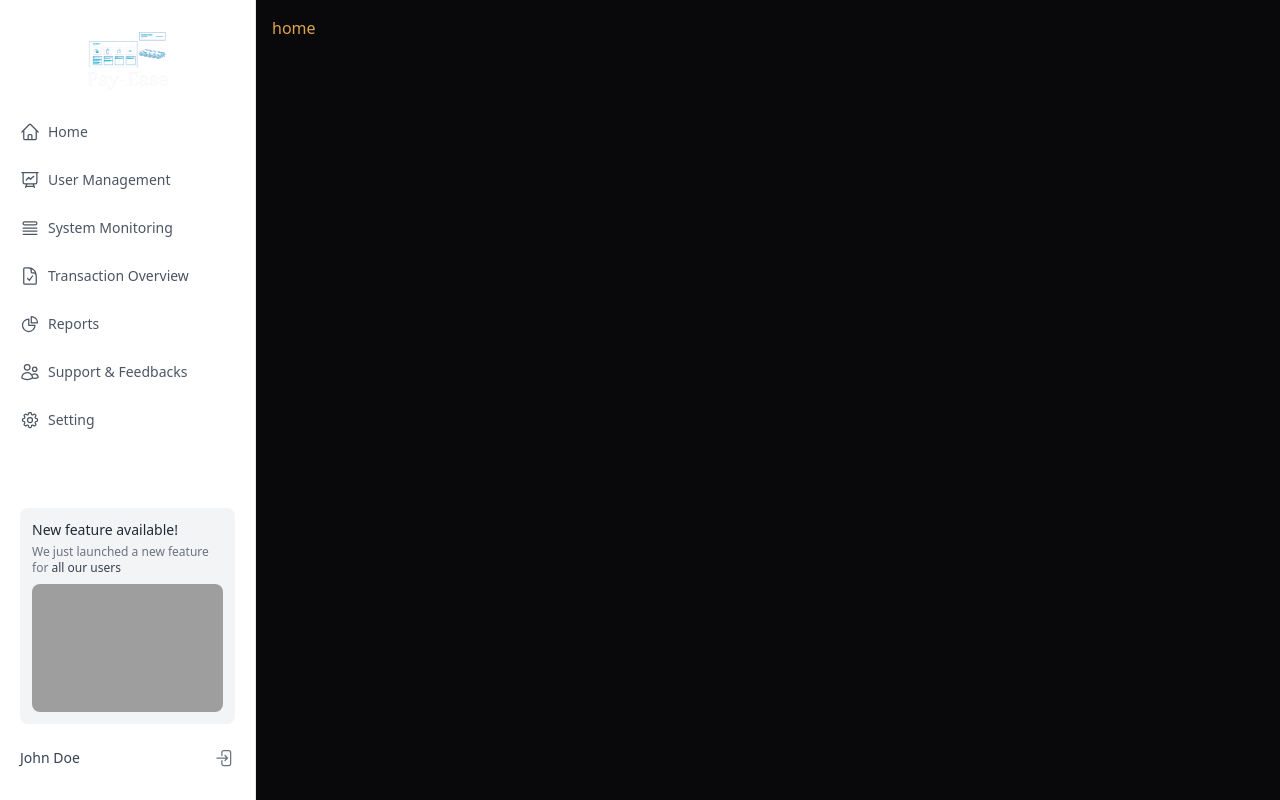
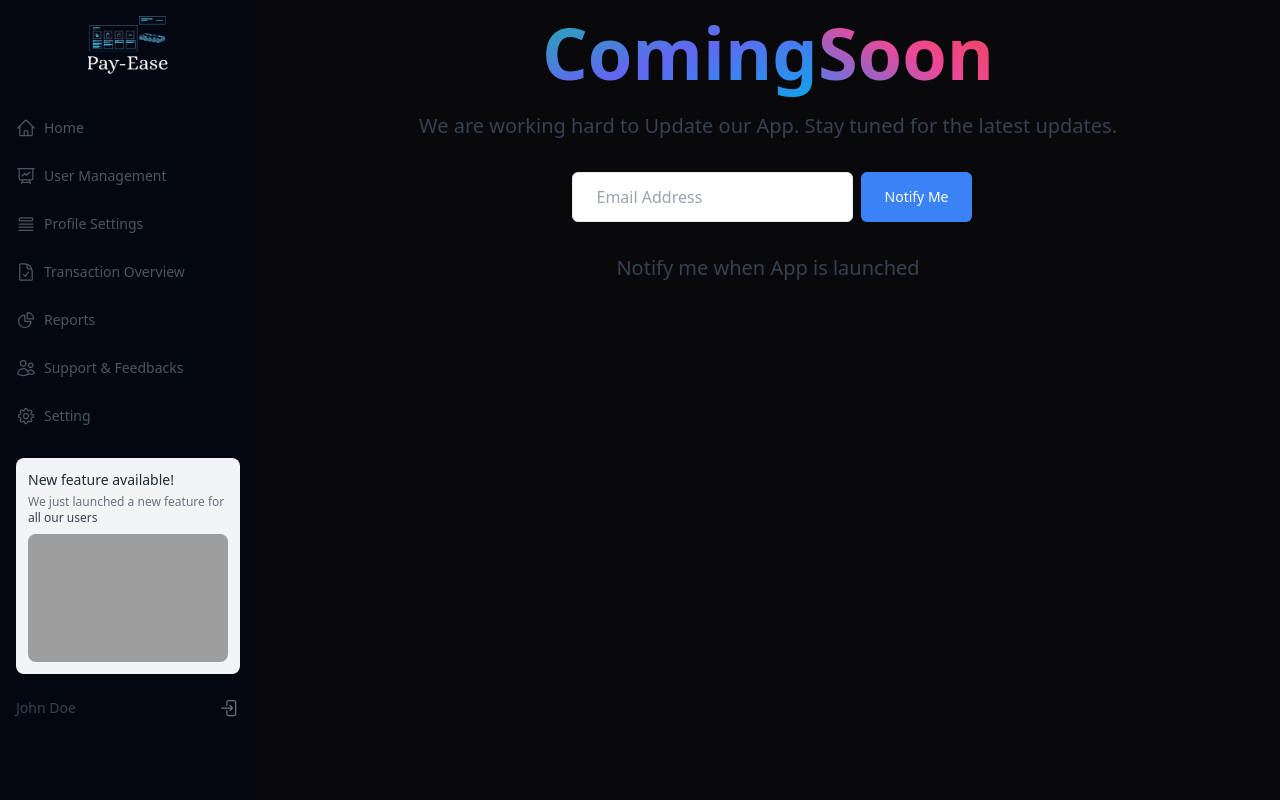
Before and after one commit to NabilaFerdousPrapty/Pay-Ease-Client, a React (Vite) app: page / in a window 1280 px wide. Built offline with nearby package versions, Linux system fonts and the light colour scheme; no server answers; grey boxes are pictures that could not be loaded.

Commit message:
user manage ment on going

```diff
--- a/src/Layouts/Dashboard/Dashboard.jsx
+++ b/src/Layouts/Dashboard/Dashboard.jsx
@@ -7,13 +7,19 @@ const Dashboard = () => {
     const [isSidebarOpen, setIsSidebarOpen] = useState(true);
 
   const toggleSidebar = () => {
+
     setIsSidebarOpen(!isSidebarOpen);
   };
   const isAdmin=true;
 
   return (
     <div className="h-screen  flex">
-      <aside className={`flex ${isSidebarOpen ? 'block':'hidden'}  flex-col w-64 h-screen px-5 py-8 overflow-y-scroll bg-white border-r rtl:border-r-0 rtl:border-l dark:bg-gray-900 dark:border-gray-700`}>
+
+
+      <div className={`fixed top-0 bg-gray-950 left-0 h-full w-64  p-4 overflow-y-auto transition-transform duration-300 ease-in-out transform ${
+          isSidebarOpen ? 'translate-x-0' : '-translate-x-full'
+        } md:relative md:translate-x-0`}>
+
         <Link to={'/'}>
           <img
             className="w-auto h-auto max-w-20 mx-auto "
@@ -22,10 +28,15 @@ const Dashboard = () => {
           />
         </Link>
 
+
         <div className="flex flex-col justify-between flex-1 mt-6">
           <nav className="flex-1 -mx-3 space-y-3 ">
 
-
+             <li className="md:hidden block">
+             <button className="absolute left-1 top-1" onClick={() => setIsSidebarOpen(!isSidebarOpen)}>
+          <GiHamburger className=" fill-current text-amber-400 text-lg" />
+        </button>
+             </li>
             <Link
               className="flex items-center px-3 py-2 text-gray-600 transition-colors duration-300 transform rounded-lg dark:text-gray-300 hover:bg-gray-100 dark:hover:bg-gray-800 dark:hover:text-gray-200 hover:text-gray-700"
               href="#"
@@ -48,7 +59,7 @@ const Dashboard = () => {
               <span className="mx-2 text-sm font-medium">Home</span>
             </Link>
 
-            <Link
+            <Link to={'/manage-users'}
               className="flex items-center px-3 py-2 text-gray-600 transition-colors duration-300 transform rounded-lg dark:text-gray-300 hover:bg-gray-100 dark:hover:bg-gray-800 dark:hover:text-gray-200 hover:text-gray-700"
               href="#"
             >
@@ -92,7 +103,7 @@ const Dashboard = () => {
               </svg>
 
               <span className="mx-2 text-sm font-medium">
-              System Monitoring
+              Profile Settings
               </span>
             </Link>
 
@@ -151,7 +162,7 @@ const Dashboard = () => {
 
             <Link
               className="flex items-center px-3 py-2 text-gray-600 transition-colors duration-300 transform rounded-lg dark:text-gray-300 hover:bg-gray-100 dark:hover:bg-gray-800 dark:hover:text-gray-200 hover:text-gray-700"
-              href="#"
+
             >
               <svg
                 xmlns="http://www.w3.org/2000/svg"
@@ -175,7 +186,7 @@ const Dashboard = () => {
 
             <Link
               className="flex items-center px-3 py-2 text-gray-600 transition-colors duration-300 transform rounded-lg dark:text-gray-300 hover:bg-gray-100 dark:hover:bg-gray-800 dark:hover:text-gray-200 hover:text-gray-700"
-              href="#"
+
             >
               <svg
                 xmlns="http://www.w3.org/2000/svg"
@@ -251,7 +262,7 @@ const Dashboard = () => {
             </div>
           </Link>
         </div>
-      </aside>
+      </div>
       <div className="flex-1">
         <div className="p-4">
           {/* Button to open/close sidebar on small screens */}
--- /dev/null
+++ b/src/Pages/Admin/TransactionOverview/TransactionOverview.jsx
@@ -0,0 +1,11 @@
+import React from 'react';
+
+const TransactionOverview = () => {
+    return (
+        <div>
+
+        </div>
+    );
+};
+
+export default TransactionOverview;
--- /dev/null
+++ b/src/Pages/Admin/UserManagement/UserManagement.jsx
@@ -0,0 +1,94 @@
+import React, { useEffect, useState } from 'react';
+import axios from 'axios';
+
+const UserManagement = () => {
+    const [users, setUsers] = useState([]);
+    const [searchTerm, setSearchTerm] = useState('');
+    const [filteredUsers, setFilteredUsers] = useState([]);
+
+    useEffect(() => {
+        // Fetch all users on component mount
+        const fetchUsers = async () => {
+            try {
+                const response = await axios.get('/users');
+                setUsers(response.data);
+                setFilteredUsers(response.data);
+            } catch (error) {
+                console.error('Error fetching users:', error);
+            }
+        };
+
+        fetchUsers();
+    }, []);
+
+    useEffect(() => {
+        // Filter users based on search term
+        const results = users.filter(user =>
+            user.name.toLowerCase().includes(searchTerm.toLowerCase())
+        );
+        setFilteredUsers(results);
+    }, [searchTerm, users]);
+
+    const handleApprove = async (email, isAgent) => {
+        try {
+            const url = isAgent ? `/users/agent/approve/${email}` : `/users/approve/${email}`;
+            await axios.patch(url);
+            setUsers(prevUsers => prevUsers.map(user => (user.email === email ? { ...user, status: 'approved' } : user)));
+        } catch (error) {
+            console.error('Error approving user:', error);
+        }
+    };
+
+    const handleReject = async (email, isAgent) => {
+        try {
+            const url = isAgent ? `/users/agent/reject/${email}` : `/users/reject/${email}`;
+            await axios.patch(url);
+            setUsers(prevUsers => prevUsers.map(user => (user.email === email ? { ...user, status: 'rejected' } : user)));
+        } catch (error) {
+            console.error('Error rejecting user:', error);
+        }
+    };
+
+    return (
+        <div className="user-management">
+            <h1>User Management</h1>
+            <input
+                type="text"
+                placeholder="Search by name"
+                value={searchTerm}
+                onChange={e => setSearchTerm(e.target.value)}
+            />
+            <table>
+                <thead>
+                    <tr>
+                        <th>Name</th>
+                        <th>Email</th>
+                        <th>Status</th>
+                        <th>Role</th>
+                        <th>Actions</th>
+                    </tr>
+                </thead>
+                <tbody>
+                    {filteredUsers.map(user => (
+                        <tr key={user.email}>
+                            <td>{user.name}</td>
+                            <td>{user.email}</td>
+                            <td>{user.status}</td>
+                            <td>{user.AppliedAs}</td>
+                            <td>
+                                {user.status === 'pending' && (
+                                    <>
+                                        <button onClick={() => handleApprove(user.email, user.AppliedAs === 'Agent')}>Approve</button>
+                                        <button onClick={() => handleReject(user.email, user.AppliedAs === 'Agent')}>Reject</button>
+                                    </>
+                                )}
+                            </td>
+                        </tr>
+                    ))}
+                </tbody>
+            </table>
+        </div>
+    );
+};
+
+export default UserManagement;
--- a/src/Pages/Home/Home.jsx
+++ b/src/Pages/Home/Home.jsx
@@ -1,7 +1,36 @@
 import React from "react";
 
 const Home = () => {
-  return <div>home</div>;
+  return <>
+  <section className="flex items-center flex-1">
+            <div className="flex flex-col w-full ">
+                <h1 className="text-5xl font-extrabold text-center lg:text-7xl 2xl:text-8xl">
+                    <span className="text-transparent bg-gradient-to-br bg-clip-text from-teal-500 via-indigo-500 to-sky-500 dark:from-teal-200 dark:via-indigo-300 dark:to-sky-500">
+                        Coming
+                    </span>
+
+                    <span className="text-transparent bg-gradient-to-tr bg-clip-text from-blue-500 via-pink-500 to-red-500 dark:from-sky-300 dark:via-pink-300 dark:to-red-500">
+                        Soon
+                    </span>
+                </h1>
+
+                <p className="max-w-3xl mx-auto mt-6 text-lg text-center text-gray-700 dark:text-white md:text-xl">
+
+                    We are working hard to Update our App. Stay tuned for the latest updates.
+                </p>
+
+                <form className="flex flex-col mt-8 space-y-3 sm:-mx-2 sm:flex-row sm:justify-center sm:space-y-0">
+                    <input id="email" type="text" className="px-6 py-3 text-gray-700 bg-white border rounded-md dark:bg-gray-900 dark:text-gray-300 dark:border-gray-600 focus:border-blue-400 focus:ring-blue-300 focus:ring-opacity-40 dark:focus:border-blue-300 focus:outline-none focus:ring sm:mx-2" placeholder="Email Address" />
+
+                    <button type="submit" className="px-6 py-3 text-sm font-medium  text-white capitalize  bg-blue-500 rounded-md hover:bg-blue-600 focus:bg-blue-600 focus:outline-none ">
+                        Notify Me
+                    </button>
+                </form>
+
+                <p className="mt-8 text-center text-gray-700 dark:text-white text-md md:text-xl">Notify me when App is launched </p>
+            </div>
+        </section>
+  </>
 };
 
 export default Home;
--- a/src/hooks/UseAgent.jsx
+++ b/src/hooks/UseAgent.jsx
@@ -10,7 +10,7 @@ const UseAgent = () => {
         queryKey: [user?.email,'isAgent'],
         queryFn: async () => {
             const response=await axiosSecure.get(`/users/agent/${user.email}`)
-            // console.log(response.data);
+
             return response.data?.agent;
         },
     })
--- a/src/routes/router.jsx
+++ b/src/routes/router.jsx
@@ -4,6 +4,7 @@ import Login from "../Pages/Login/Login";
 import SignUp from "../Pages/SignUp/SignUp";
 import PrivateRoute from "./Private/PrivateRoute";
 import Home from "../Pages/Home/Home";
+import UserManagement from "../Pages/Admin/UserManagement/UserManagement";
 
 const router = createBrowserRouter([
   {
@@ -18,6 +19,10 @@ const router = createBrowserRouter([
         path: "/",
         element: <Home />,
       },
+      {
+        path:'/manage-users',
+        element:<UserManagement/>
+      }
     ],
   },
   {
```
